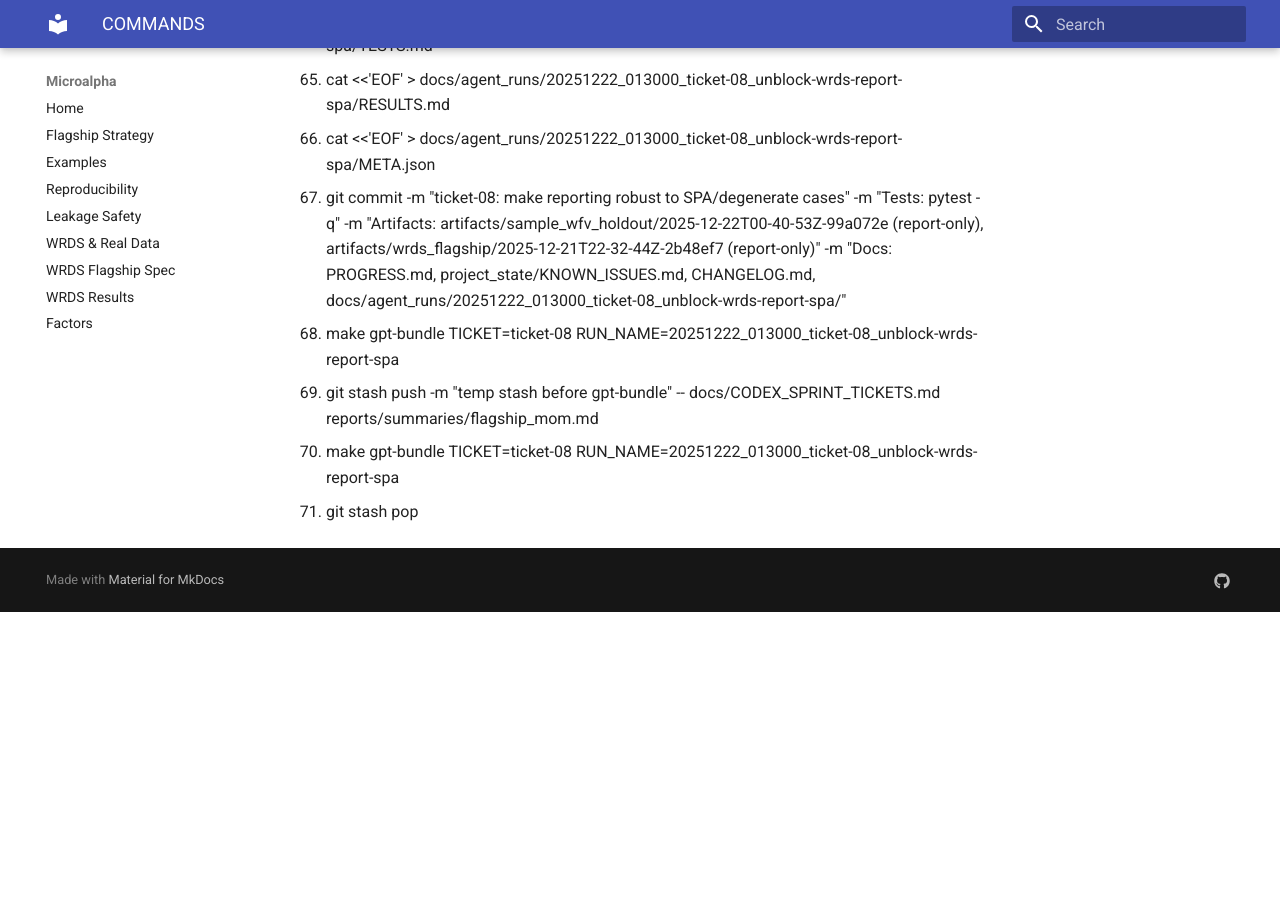
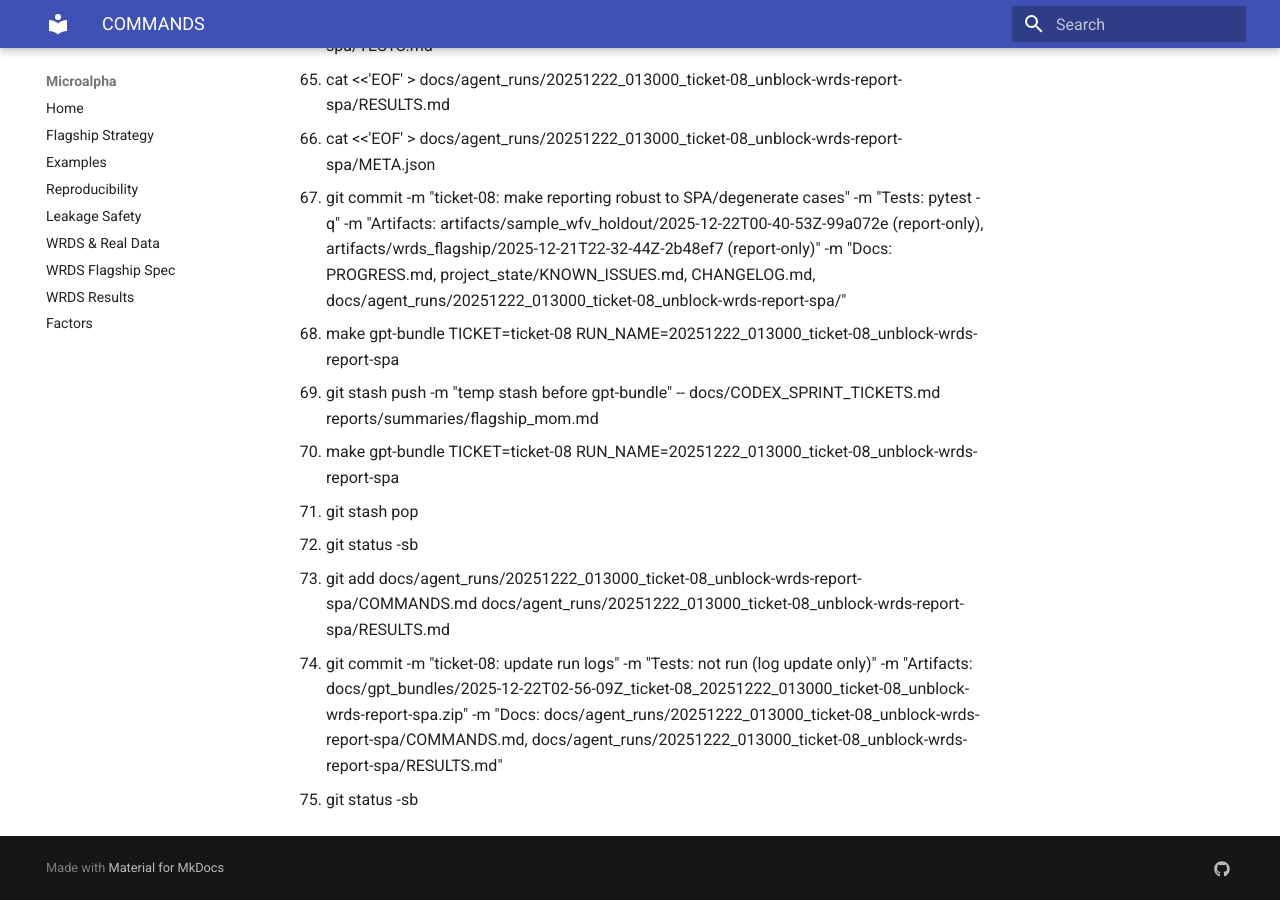
Before and after one commit to MateoBodon/microalpha, an MkDocs documentation site: the page built from docs/agent_runs/20251222_013000_ticket-08_unblock-wrds-report-spa/COMMANDS.md, in a window 1280 px wide and 900 px high, scrolled down 2458 px. Built offline with MkDocs 1.6.1 and Material for MkDocs 9.7.7, drawn with Linux system fonts in a browser that asks for light colours; before the commit the page ends 3070 px from its top, so only the background shows below that.

Commit message:
ticket-08: finalize command log
Tests: not run (log update only)

Artifacts: none

Docs: docs/agent_runs/20251222_013000_ticket-08_unblock-wrds-report-spa/COMMANDS.md

```diff
--- a/docs/agent_runs/20251222_013000_ticket-08_unblock-wrds-report-spa/COMMANDS.md
+++ b/docs/agent_runs/20251222_013000_ticket-08_unblock-wrds-report-spa/COMMANDS.md
@@ -71,3 +71,7 @@
 69. git stash push -m "temp stash before gpt-bundle" -- docs/CODEX_SPRINT_TICKETS.md reports/summaries/flagship_mom.md
 70. make gpt-bundle TICKET=ticket-08 RUN_NAME=20251222_013000_ticket-08_unblock-wrds-report-spa
 71. git stash pop
+72. git status -sb
+73. git add docs/agent_runs/20251222_013000_ticket-08_unblock-wrds-report-spa/COMMANDS.md docs/agent_runs/20251222_013000_ticket-08_unblock-wrds-report-spa/RESULTS.md
+74. git commit -m "ticket-08: update run logs" -m "Tests: not run (log update only)" -m "Artifacts: docs/gpt_bundles/2025-12-22T02-56-09Z_ticket-08_20251222_013000_ticket-08_unblock-wrds-report-spa.zip" -m "Docs: docs/agent_runs/20251222_013000_ticket-08_unblock-wrds-report-spa/COMMANDS.md, docs/agent_runs/20251222_013000_ticket-08_unblock-wrds-report-spa/RESULTS.md"
+75. git status -sb
```
